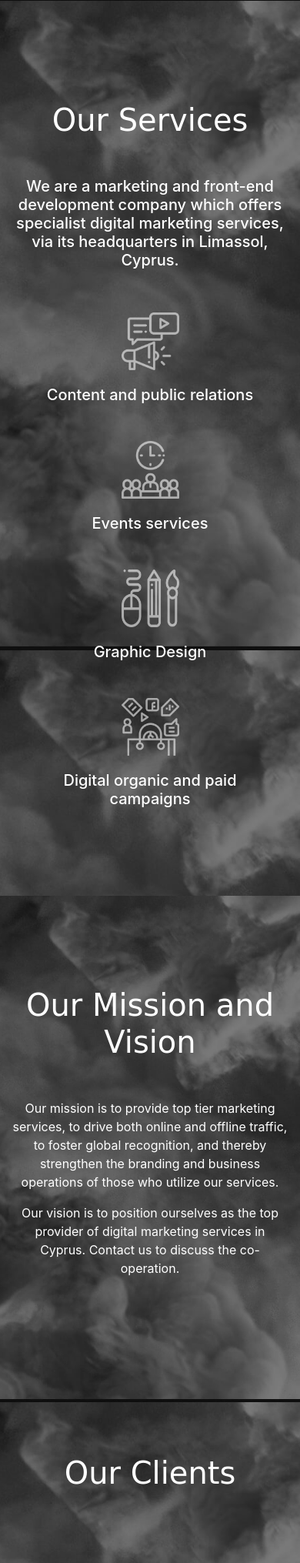
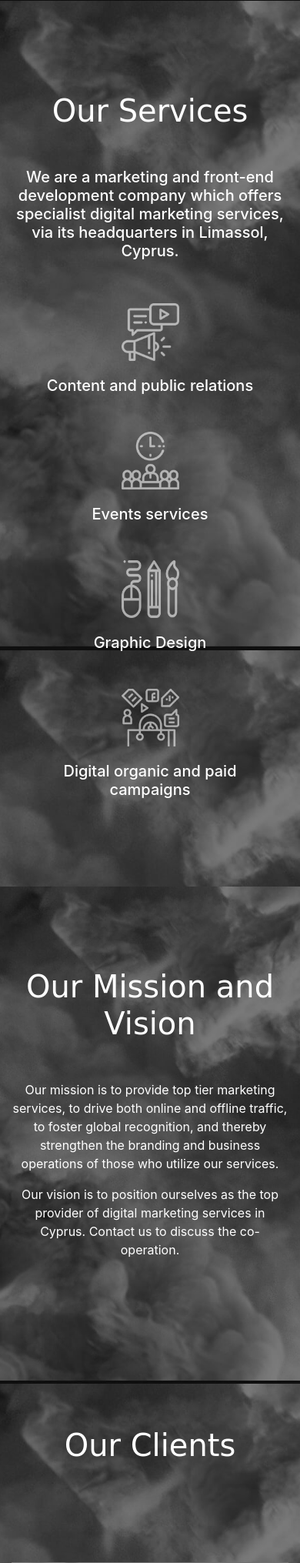
Before and after one commit to sereifejtradeio/tioholdings.com, a PHP site: page / in a window 390 px wide. Shown: the part 723-2754 px from the top of the page at 77% size. Run offline with PHP 8.4, Linux system fonts and the light colour scheme; some web fonts are replaced.

Commit message:
alagoues kai fixes

```diff
--- a/index.php
+++ b/index.php
@@ -172,6 +172,7 @@
     <script src="https://code.jquery.com/jquery-3.3.1.slim.min.js" integrity="sha384-q8i/X+965DzO0rT7abK41JStQIAqVgRVzpbzo5smXKp4YfRvH+8abtTE1Pi6jizo" crossorigin="anonymous"></script>
     <script src="https://cdnjs.cloudflare.com/ajax/libs/popper.js/1.14.7/umd/popper.min.js" integrity="sha384-UO2eT0CpHqdSJQ6hJty5KVphtPhzWj9WO1clHTMGa3JDZwrnQq4sF86dIHNDz0W1" crossorigin="anonymous"></script>
     <script src="https://stackpath.bootstrapcdn.com/bootstrap/4.3.1/js/bootstrap.min.js" integrity="sha384-JjSmVgyd0p3pXB1rRibZUAYoIIy6OrQ6VrjIEaFf/nJGzIxFDsf4x0xIM+B07jRM" crossorigin="anonymous"></script>
+    <!--SCROLL BAR CHANGE COLOR  -->
     <script>
         $(document).ready(function() {
             // executes when HTML-Document is loaded and DOM is ready
@@ -204,6 +205,7 @@
             // document ready
         });
     </script>
+    <!--    ENABLE UTM SCRIPT-->
     <script>
         $(document).ready(function () {
             var anchors = $('a');
@@ -220,7 +222,7 @@
                     }
                 }
             });
-        });'
+        });
     </script>
 </body>
 </html>
--- a/style.css
+++ b/style.css
@@ -150,6 +150,7 @@ h2{
         margin-top: 250px;
     }
     h2{
+        margin-top: 8px;
         font-size: 40px;
     }
     .card-img-top{
```
